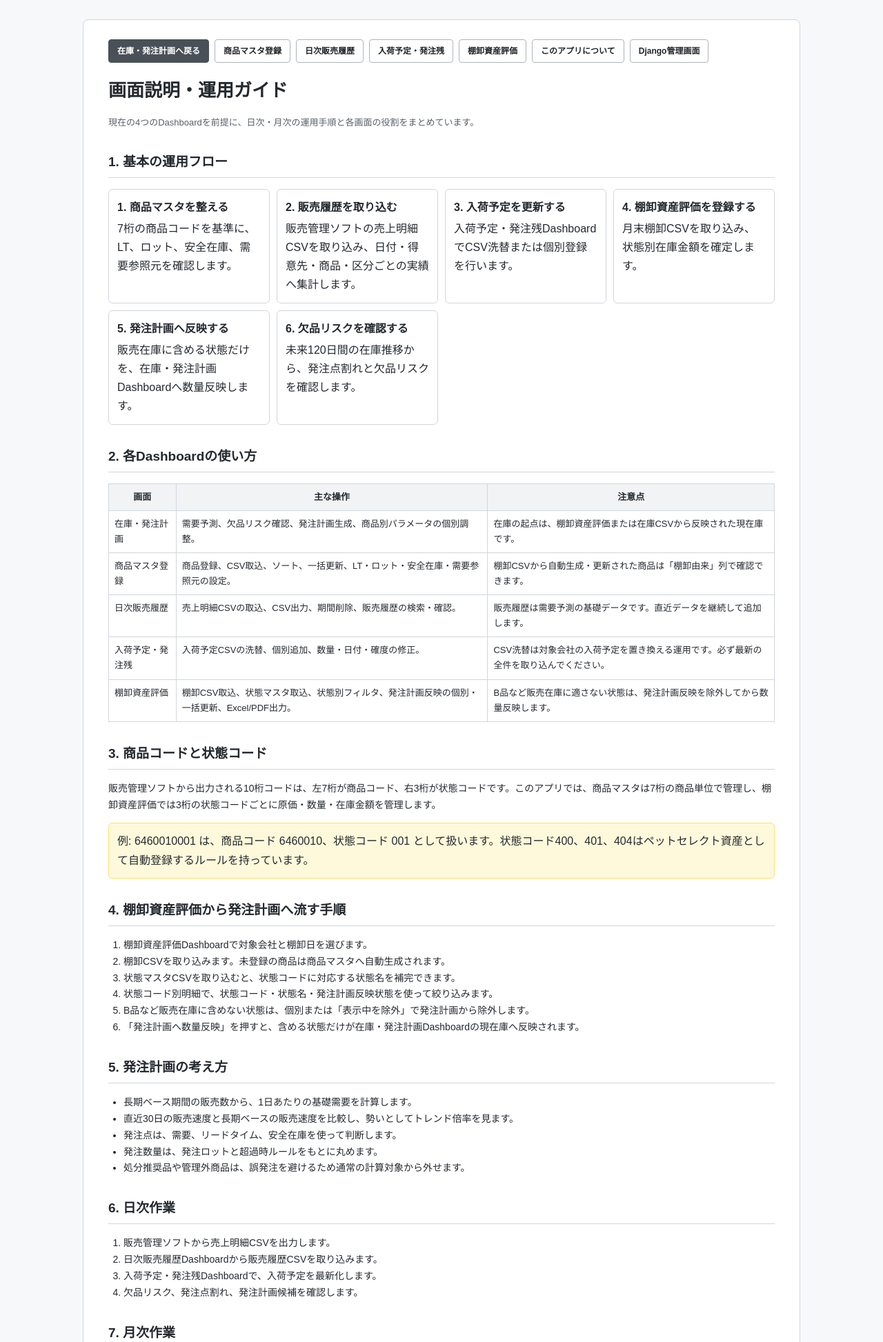
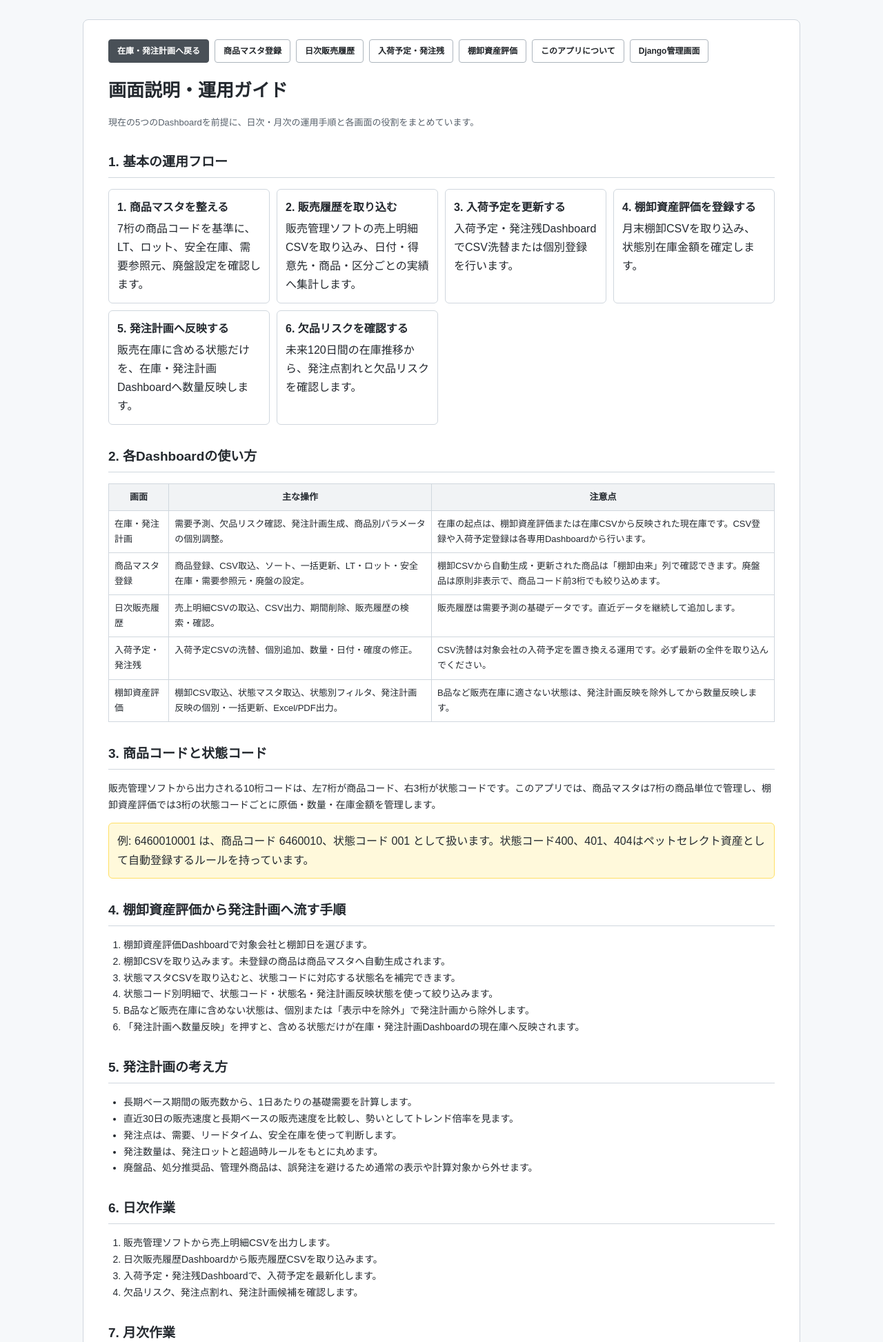
Before and after one commit to rohirino/ordering_plan, a Django app: page /guide/ in a window 1280 px wide. Shown: the top 1946 px of the page at 69% size. Run offline with Django 5.2, Linux system fonts and the light colour scheme.

Commit message:
説明文の改訂

```diff
--- a/inventory/templates/inventory/about.html
+++ b/inventory/templates/inventory/about.html
@@ -34,7 +34,7 @@
         </div>
 
         <h1>このアプリについて</h1>
-        <p class="note">販売履歴、棚卸在庫、入荷予定、商品別の発注パラメータをつなげて、欠品予測と発注判断を支援する社内向けアプリです。</p>
+        <p class="note">販売履歴、棚卸在庫、入荷予定、商品別の発注パラメータをつなげて、欠品予測と発注判断を支援する社内向けアプリです。CSV登録や個別登録は、用途別のDashboardから行います。</p>
 
         <div class="summary">
             このアプリは、過去の販売実績から需要の勢いを見積もり、棚卸確定在庫を起点に未来120日間の在庫推移を確認するためのものです。あわせて、棚卸資産評価では状態コード別の原価・数量・在庫金額を管理し、販売在庫に含める状態だけを発注計画へ反映できます。
@@ -48,7 +48,7 @@
             </div>
             <div class="card">
                 <strong>商品マスタ登録Dashboard</strong>
-                商品コード7桁を単位に、リードタイム、発注ロット、安全在庫、需要参照元、管理外設定を管理します。棚卸CSVから自動生成・更新された商品も識別できます。
+                商品コード7桁を単位に、リードタイム、発注ロット、安全在庫、需要参照元、管理外設定、廃盤設定を管理します。棚卸CSVから自動生成・更新された商品も識別できます。
             </div>
             <div class="card">
                 <strong>日次販売履歴Dashboard</strong>
@@ -70,6 +70,7 @@
             <li>棚卸資産評価は、10桁の商品コードを7桁の商品コードと3桁の状態コードに分けて取り込みます。</li>
             <li>棚卸CSVに商品マスタ未登録の商品があれば、自動で商品マスタへ作成します。</li>
             <li>棚卸CSVで既存商品の商品名が変わった場合は、商品マスタ側に更新履歴として表示します。</li>
+            <li>廃盤品は原則として商品一覧や発注計画から非表示にし、必要なときだけ表示できます。</li>
         </ul>
 
         <h2>会社別管理</h2>
--- a/inventory/templates/inventory/guide.html
+++ b/inventory/templates/inventory/guide.html
@@ -37,11 +37,11 @@
         </div>
 
         <h1>画面説明・運用ガイド</h1>
-        <p class="muted">現在の4つのDashboardを前提に、日次・月次の運用手順と各画面の役割をまとめています。</p>
+        <p class="muted">現在の5つのDashboardを前提に、日次・月次の運用手順と各画面の役割をまとめています。</p>
 
         <h2>1. 基本の運用フロー</h2>
         <div class="flow">
-            <div class="step"><strong>1. 商品マスタを整える</strong>7桁の商品コードを基準に、LT、ロット、安全在庫、需要参照元を確認します。</div>
+            <div class="step"><strong>1. 商品マスタを整える</strong>7桁の商品コードを基準に、LT、ロット、安全在庫、需要参照元、廃盤設定を確認します。</div>
             <div class="step"><strong>2. 販売履歴を取り込む</strong>販売管理ソフトの売上明細CSVを取り込み、日付・得意先・商品・区分ごとの実績へ集計します。</div>
             <div class="step"><strong>3. 入荷予定を更新する</strong>入荷予定・発注残DashboardでCSV洗替または個別登録を行います。</div>
             <div class="step"><strong>4. 棚卸資産評価を登録する</strong>月末棚卸CSVを取り込み、状態別在庫金額を確定します。</div>
@@ -55,12 +55,12 @@
             <tr>
                 <td>在庫・発注計画</td>
                 <td>需要予測、欠品リスク確認、発注計画生成、商品別パラメータの個別調整。</td>
-                <td>在庫の起点は、棚卸資産評価または在庫CSVから反映された現在庫です。</td>
+                <td>在庫の起点は、棚卸資産評価または在庫CSVから反映された現在庫です。CSV登録や入荷予定登録は各専用Dashboardから行います。</td>
             </tr>
             <tr>
                 <td>商品マスタ登録</td>
-                <td>商品登録、CSV取込、ソート、一括更新、LT・ロット・安全在庫・需要参照元の設定。</td>
-                <td>棚卸CSVから自動生成・更新された商品は「棚卸由来」列で確認できます。</td>
+                <td>商品登録、CSV取込、ソート、一括更新、LT・ロット・安全在庫・需要参照元・廃盤の設定。</td>
+                <td>棚卸CSVから自動生成・更新された商品は「棚卸由来」列で確認できます。廃盤品は原則非表示で、商品コード前3桁でも絞り込めます。</td>
             </tr>
             <tr>
                 <td>日次販売履歴</td>
@@ -101,7 +101,7 @@
             <li>直近30日の販売速度と長期ベースの販売速度を比較し、勢いとしてトレンド倍率を見ます。</li>
             <li>発注点は、需要、リードタイム、安全在庫を使って判断します。</li>
             <li>発注数量は、発注ロットと超過時ルールをもとに丸めます。</li>
-            <li>処分推奨品や管理外商品は、誤発注を避けるため通常の計算対象から外せます。</li>
+            <li>廃盤品、処分推奨品、管理外商品は、誤発注を避けるため通常の表示や計算対象から外せます。</li>
         </ul>
 
         <h2>6. 日次作業</h2>
```
